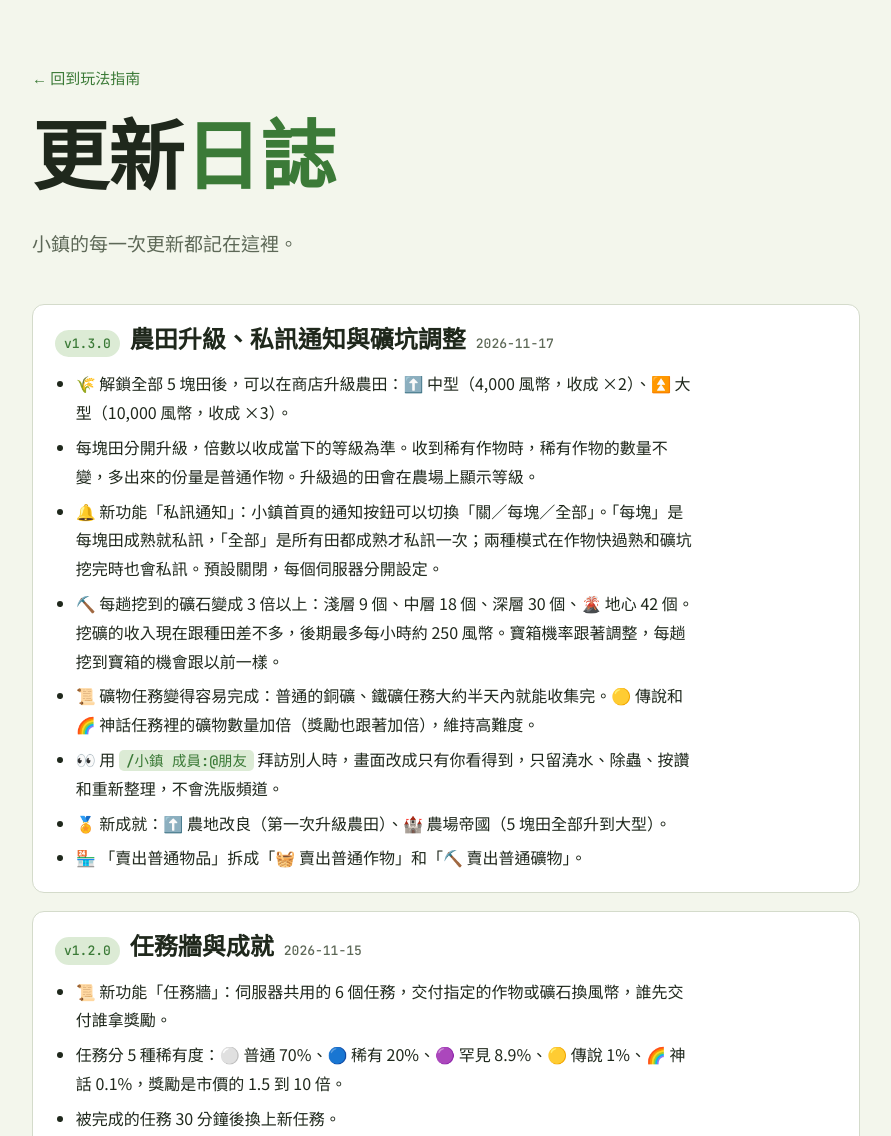
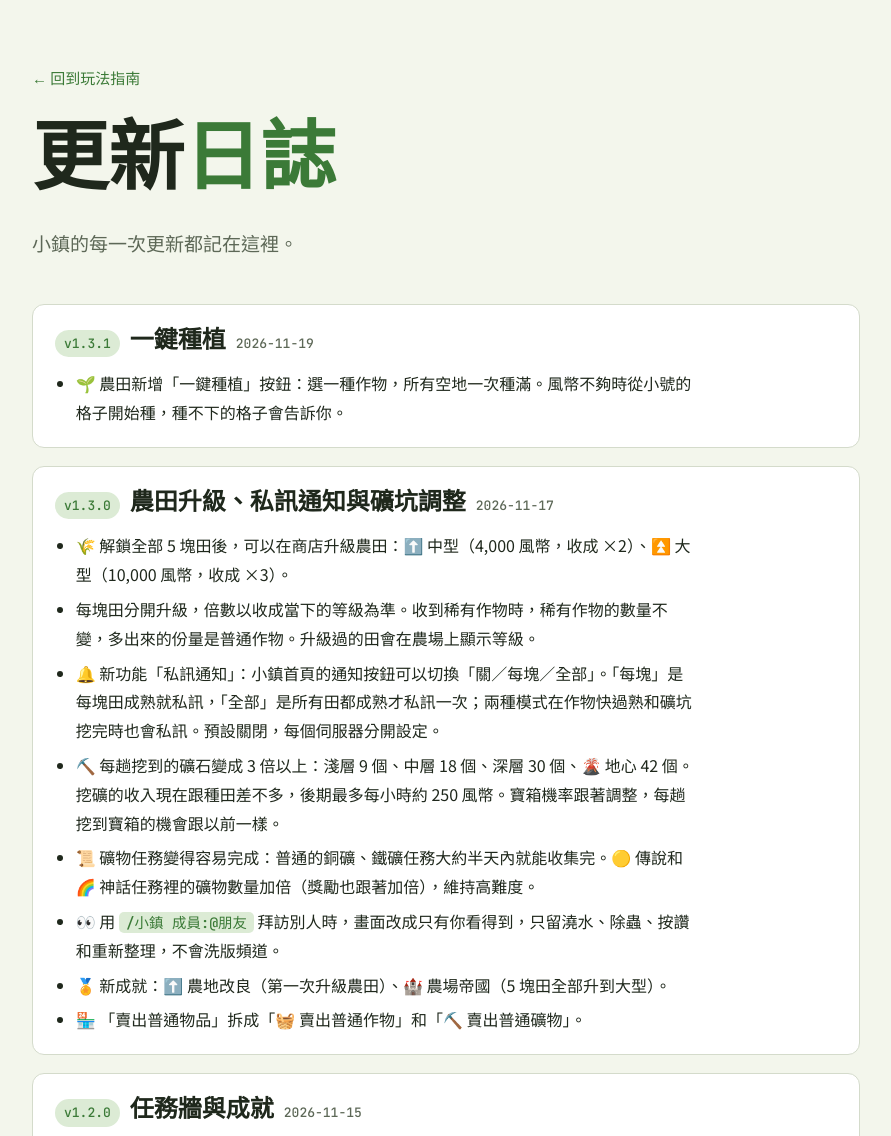
Before and after one commit to Future-Tens/WithYuTogether, a plain HTML site: page updates.html in a window 1280 px wide. Shown: the top 1136 px of the page, without its empty margins (194-1085 px from the left). Drawn offline with Linux system fonts and the light colour scheme; a web font is replaced by a local one.

Commit message:
[ 26/11/19 ] Guide and changelog for v1.3.1 one-click planting.
Co-Authored-By: Claude Opus 5.5 <noreply@anthropic.com>

```diff
--- a/updates.html
+++ b/updates.html
@@ -171,6 +171,12 @@ footer { margin-top: 64px; padding-top: 16px; border-top: 1px solid var(--line);
 
   <div class="log">
     <article class="entry">
+      <header><span class="ver">v1.3.1</span><h2>一鍵種植</h2><span class="date">2026-11-19</span></header>
+      <ul>
+        <li>🌱 農田新增「一鍵種植」按鈕：選一種作物，所有空地一次種滿。風幣不夠時從小號的格子開始種，種不下的格子會告訴你。</li>
+      </ul>
+    </article>
+    <article class="entry">
       <header><span class="ver">v1.3.0</span><h2>農田升級、私訊通知與礦坑調整</h2><span class="date">2026-11-17</span></header>
       <ul>
         <li>🌾 解鎖全部 5 塊田後，可以在商店升級農田：⬆️ 中型（4,000 風幣，收成 ×2）、⏫ 大型（10,000 風幣，收成 ×3）。</li>
```
Also changed, not shown: index.html (+1 -1 lines).
